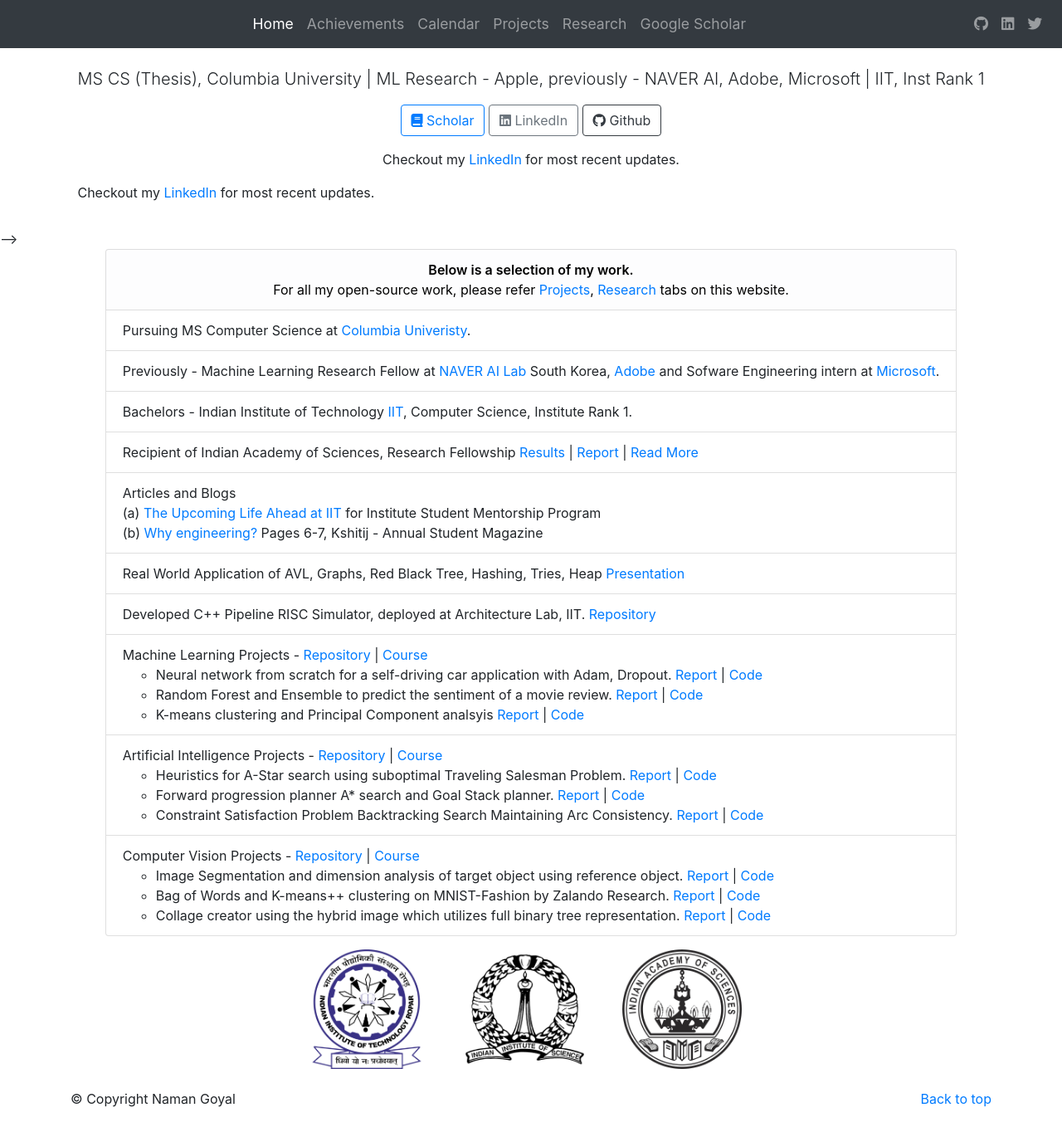
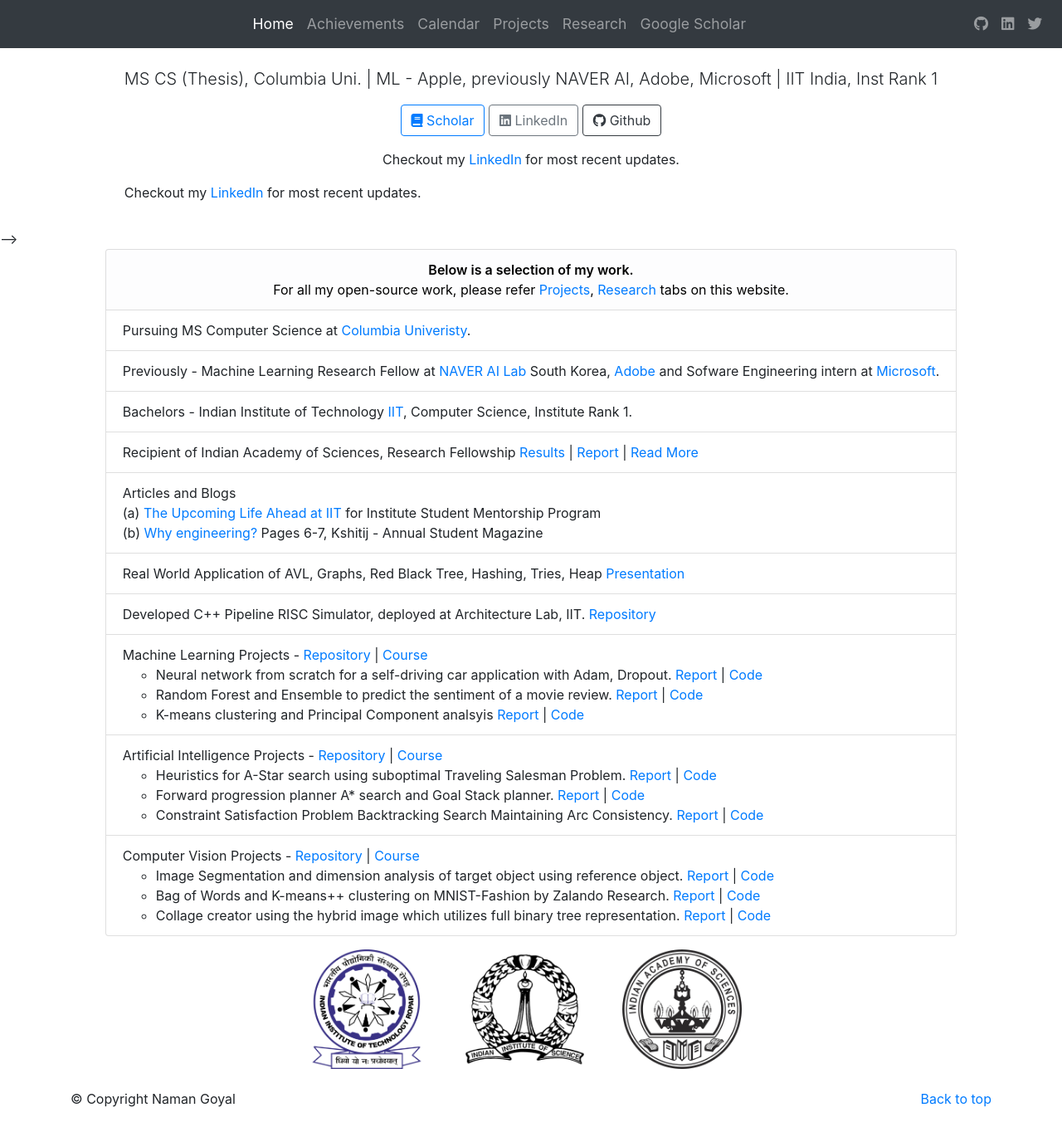
Before and after one commit to thenamangoyal/thenamangoyal.github.io, a Jekyll site: the page built from index.html, in a window 1280 px wide and 1364 px high. Shown: the whole window at 83% size. Built offline with Jekyll 4.4.1, drawn with Linux system fonts in a browser that asks for light colours; nearby versions of some CDN libraries.

Commit message:
Update title

```diff
--- a/index.html
+++ b/index.html
@@ -11,7 +11,7 @@ layout: bootstrap
 
         <!-- <h1 class="jumbotron-heading">Heading</h1> -->
         <p class="text-center lead">
-            MS CS (Thesis), Columbia University | ML Research - Apple, previously - NAVER AI, Adobe, Microsoft | IIT, Inst Rank 1
+            MS CS (Thesis), Columbia Uni. | ML - Apple, previously NAVER AI, Adobe, Microsoft | IIT India, Inst Rank 1
         </p>
         <!-- <p class="text-center">"It is in your moments of decision that your destiny is shaped."<br>Source: My High-School Notebook &amp; Tony Robbins</p> -->
 
```
